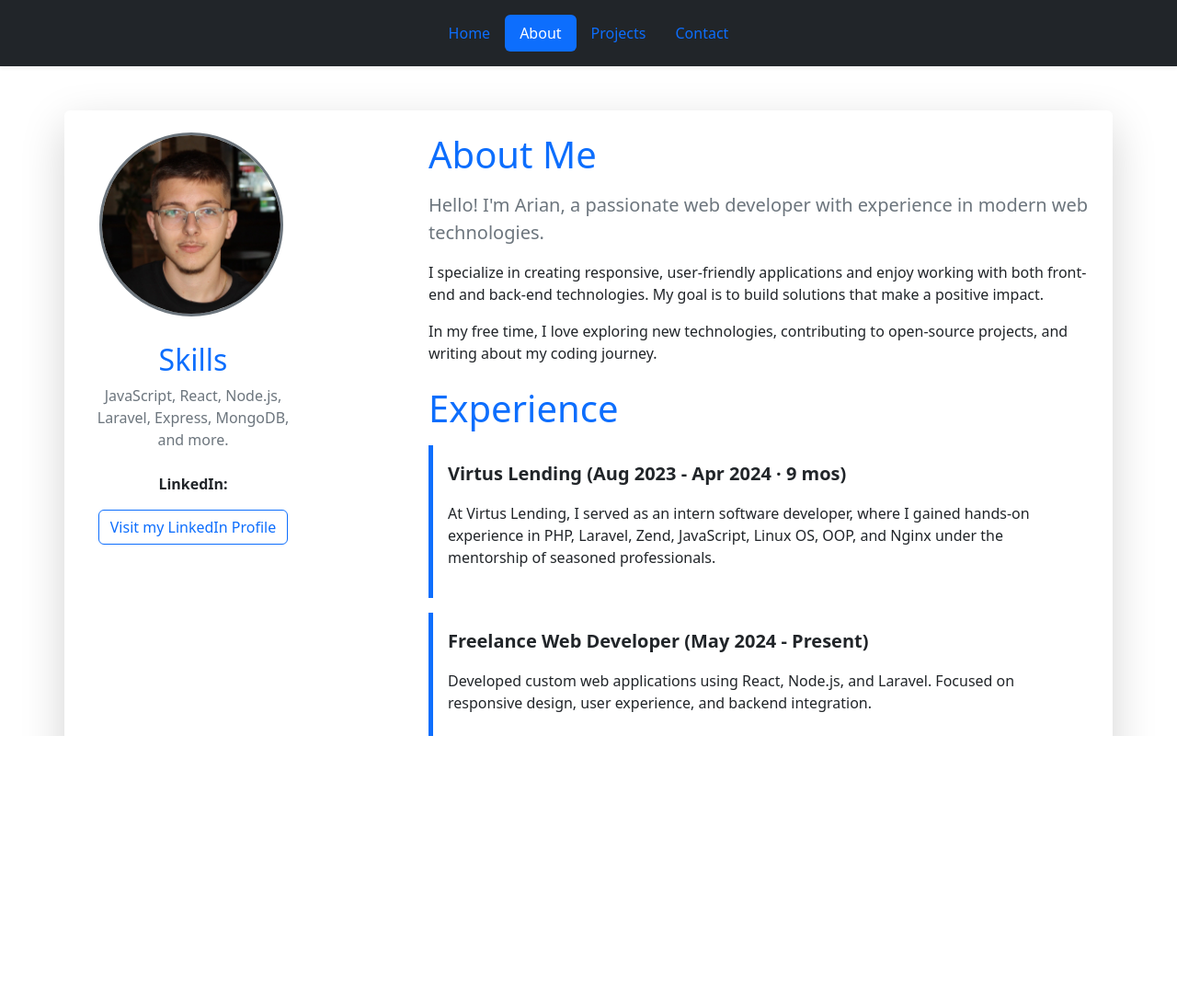
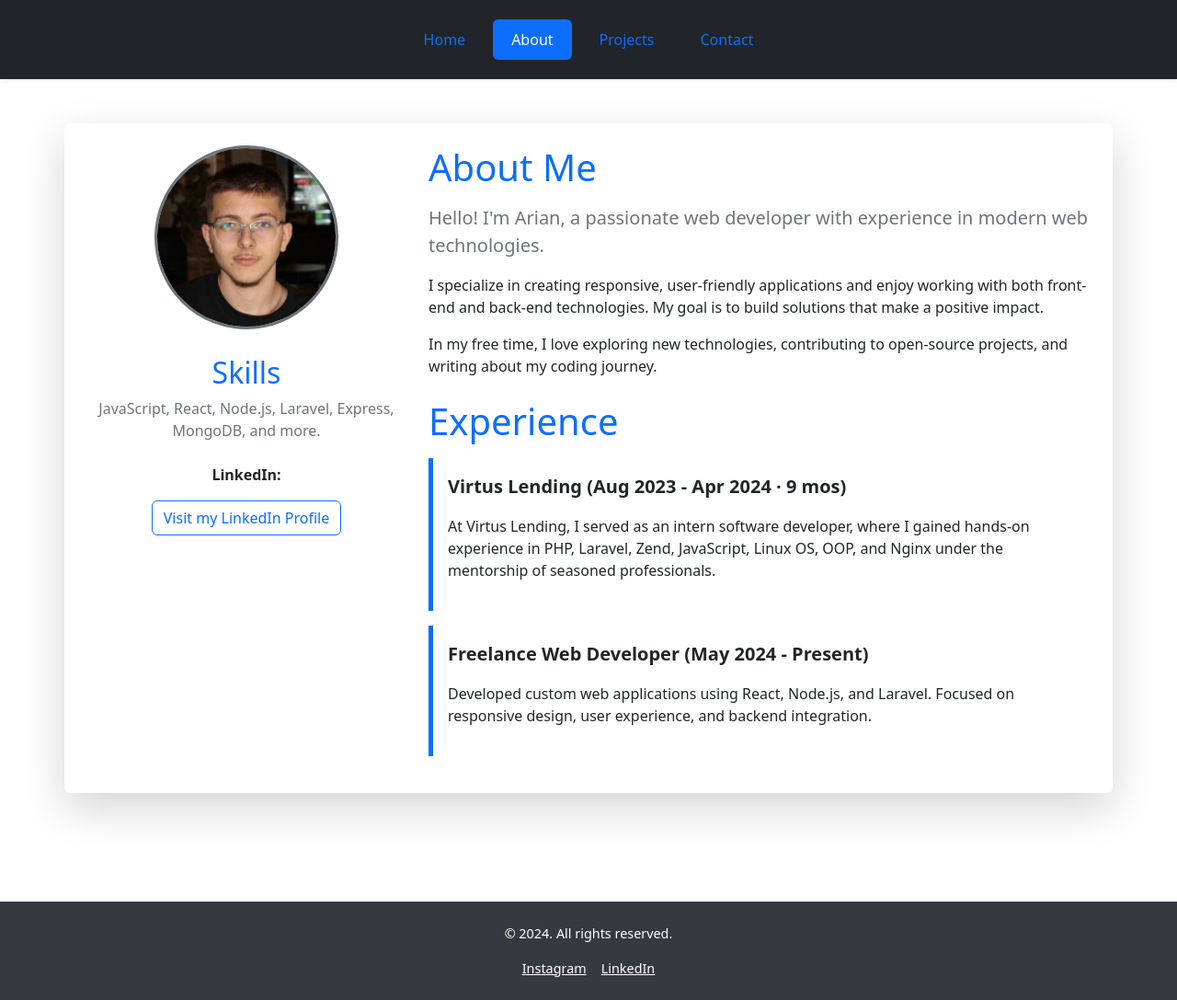
Before and after one commit to arianndrecaj/Arian-Portfolio, a React (Create React App) app in the folder frontend/: page /about in a window 1280 px wide. Shown: the whole page at 92% size. Before the commit the page ends 800 px from the top, so only its background shows below. Built offline with nearby package versions, Linux system fonts and the light colour scheme.

Commit message:
fixed home page

```diff
--- a/frontend/public/index.html
+++ b/frontend/public/index.html
@@ -3,7 +3,7 @@
   <head>
     <meta charset="utf-8" />
     <link rel="icon" href="%PUBLIC_URL%/favicon.ico" />
-    <meta name="viewport" content="width=device-width, initial-scale=1" />
+    <meta name="viewport" content="width=device-width, initial-scale=1.0" />
     <meta name="theme-color" content="#000000" />
     <meta
       name="description"
--- a/frontend/src/App.css
+++ b/frontend/src/App.css
@@ -1,58 +1,13 @@
-.App {
-  text-align: center;
+/* Prevent horizontal scrolling, but allow vertical scrolling */
+body {
+  overflow-x: hidden; /* Prevent horizontal scrolling */
+  overflow-y: auto; /* Allow vertical scrolling */
 }
-
-.App-logo {
-  height: 40vmin;
-  pointer-events: none;
-}
-
-@media (prefers-reduced-motion: no-preference) {
-  .App-logo {
-    animation: App-logo-spin infinite 20s linear;
-  }
-}
-
-.App-header {
-  background-color: #282c34;
-  min-height: 100vh;
-  display: flex;
-  flex-direction: column;
-  align-items: center;
-  justify-content: center;
-  font-size: calc(10px + 2vmin);
-  color: white;
-}
-
-.App-link {
-  color: #61dafb;
-}
-
-@keyframes App-logo-spin {
-  from {
-    transform: rotate(0deg);
-  }
-  to {
-    transform: rotate(360deg);
-  }
-}
-
-* {
-  box-sizing: border-box;
-  margin: 0;
-  padding: 0;
-}
-
-body {
-  overflow-y: hidden; /* Prevent vertical scrollbar */
-}
-
 
 /* Ensure the body and html take the full height */
 html, body {
   height: 100%;
   margin: 0;
-  overflow-x: hidden; /* Prevent horizontal scrolling */
 }
 
 /* Wrapper for main content and footer */
@@ -60,6 +15,7 @@ html, body {
   display: flex;
   flex-direction: column;
   min-height: 100vh;
+  overflow-x: hidden; /* Keep horizontal scrolling disabled */
 }
 
 /* Footer styling */
@@ -70,15 +26,36 @@ html, body {
   font-size: 0.9rem;
   color: #6c757d;
   margin-top: 70px;
-  /* No need for margin-top here since flexbox handles the positioning */
 }
 
 /* App.css */
 
+.profile-img-container {
+  display: flex;
+  justify-content: center; /* Center horizontally */
+  align-items: center; /* Center vertically */
+  margin-bottom: 1rem; /* Optional: Adjust margin as needed */
+}
+
 .profile-img {
-  width: 300px; /* Adjust width as needed */
-  max-width: 100%; /* Ensures it stays responsive */
-  margin-right: 120px;
+  width: 200px; /* Default size */
+  height: 200px; /* Default size */
+  object-fit: cover; /* Ensure the image maintains its aspect ratio */
+  border-radius: 50%; /* Make it circular */
+}
+@media (max-width: 768px) {
+  /* Adjust the profile image size */
+  .profile-img {
+    width: 150px; /* Adjust size for phone view */
+    height: 150px; /* Adjust size for phone view */
+  }
+
+  /* Ensure the profile image container is centered on mobile */
+  .profile-img-container {
+    flex-direction: column; /* Align vertically if necessary */
+    justify-content: center; /* Center horizontally */
+    align-items: center; /* Center vertically */
+  }
 }
 
 .card:hover {
@@ -109,3 +86,51 @@ main {
   color: white;
   margin: 0 10px;
 }
+
+/* Mobile view: Allow scrolling on smaller screens */
+@media (max-width: 768px) {
+  /* Adjust styles for smaller screens */
+  .container {
+    padding: 1rem;
+  }
+
+  .profile-img {
+    max-width: 150px;
+    height: 150px;
+  }
+
+  /* Ensure mobile screen doesn't block scrolling */
+  html, body {
+    overflow-y: auto; /* Allow scrolling */
+  }
+}
+
+/* Make the header fixed to the top */
+
+/* Ensure nav items stay in a row on all screen sizes */
+.header .nav {
+  display: flex;
+  justify-content: center; /* Center the nav items */
+  flex-wrap: wrap; /* Allow wrapping when necessary */
+}
+
+.header .nav-item {
+  margin: 5px; /* Add some spacing between nav items */
+}
+
+.header .nav-link {
+  padding: 10px 20px; /* Adjust padding for better spacing */
+  font-size: 1rem; /* Adjust font size for better readability */
+}
+
+/* Adjust for small screens */
+@media (max-width: 768px) {
+  .header .nav {
+    justify-content: space-evenly; /* Space items evenly for small screens */
+    padding: 10px 0; /* Add some padding for better spacing */
+  }
+
+  .header .nav-link {
+    font-size: 0.9rem; /* Adjust font size for mobile */
+  }
+}
--- a/frontend/src/components/Footer.js
+++ b/frontend/src/components/Footer.js
@@ -4,11 +4,10 @@ import '../App.css';
 function Footer() {
   return (
     <footer className="footer">
-      <p>&copy; 2024 Your Company. All rights reserved.</p>
+      <p>&copy; 2024. All rights reserved.</p>
       <div>
-        <a href="https://facebook.com" className="text-white mx-2">Facebook</a>
-        <a href="https://twitter.com" className="text-white mx-2">Twitter</a>
-        <a href="https://linkedin.com" className="text-white mx-2">LinkedIn</a>
+        <a href="https://www.instagram.com/ariansweb/" className="text-white mx-2">Instagram</a>
+        <a href="https://www.linkedin.com/in/arian-ndrecaj-163371235/?trk=opento_sprofile_details" className="text-white mx-2">LinkedIn</a>
       </div>
     </footer>
   );
--- a/frontend/src/components/Header.js
+++ b/frontend/src/components/Header.js
@@ -5,7 +5,7 @@ function Header() {
     const location = useLocation(); // Get the current location (route)
 
     return (
-        <div className="bg-dark text-white shadow-sm">
+        <div className="header bg-dark text-white shadow-sm">
             <div className="container py-3">
                 <div className="d-flex justify-content-center">
                     <ul className="nav nav-pills">
--- a/frontend/src/pages/About.js
+++ b/frontend/src/pages/About.js
@@ -7,19 +7,19 @@ function About() {
     <div className="container my-5 p-4 rounded shadow-lg bg-white">
       <div className="row">
         {/* Profile Image Column */}
-        <div className="col-md-4 text-center">
+        <div className="col-12 col-md-4 text-center mb-4 mb-md-0">
           <img
             src={`${process.env.PUBLIC_URL}/arian.jpeg`}
             alt="Profile"
             className="img-fluid rounded-circle profile-img mb-4 border border-3 border-secondary"
-            style={{ width: "200px", height: "200px", objectFit: "cover" }}
+            style={{ maxWidth: "200px", height: "auto", objectFit: "cover" }}
           />
           {/* Skills Section */}
-          <div className="mt-1 col-md-8">
+          <div className="mt-1">
             <h2 className="text-primary">Skills</h2>
             <p className="text-secondary">JavaScript, React, Node.js, Laravel, Express, MongoDB, and more.</p>
           </div>
-          <div className="mt-4 col-md-8">
+          <div className="mt-4">
             <p><strong>LinkedIn:</strong></p>
             <a
               href="https://www.linkedin.com/in/arian-ndrecaj-163371235/?trk=opento_sprofile_details"
@@ -33,7 +33,7 @@ function About() {
         </div>
 
         {/* About Me and Experience Section */}
-        <div className="col-md-8">
+        <div className="col-12 col-md-8">
           {/* About Me Section */}
           <div className="mb-4">
             <h1 className="mb-3 text-primary">About Me</h1>
@@ -64,8 +64,6 @@ function About() {
               </p>
             </div>
           </div>
-
-
         </div>
       </div>
     </div>
--- a/frontend/src/pages/Home.js
+++ b/frontend/src/pages/Home.js
@@ -5,19 +5,19 @@ function Home() {
     <div>
       {/* Hero Section */}
       <section className="hero text-center py-5" style={{ backgroundColor: '#ffffff' }}>
-        <h1 className="display-3 mb-3" style={{ fontSize: '2.5rem' }}>Welcome to My Portfolio</h1>
-        <p className="lead" style={{ color: '#6c757d' }}>Hi, I'm Arian, a passionate web developer.</p>
+        <h1 className="display-4 mb-3">Welcome to My Portfolio</h1>
+        <p className="lead text-muted">Hi, I'm Arian, a passionate web developer.</p>
         <a href="/about" className="btn btn-primary mt-3">Discover More</a>
       </section>
 
       {/* My Skills Section */}
       <section className="skills text-center py-5">
         <h2>Skills & Expertise</h2>
-        <p className="text-muted">I specialize in wen development, creating sleek and functional web interfaces.</p>
+        <p className="text-muted">I specialize in web development, creating sleek and functional web interfaces.</p>
         <ul className="list-inline">
+          <li className="list-inline-item"><strong>Laravel</strong></li>
           <li className="list-inline-item"><strong>React</strong></li>
           <li className="list-inline-item"><strong>Node.js</strong></li>
-          <li className="list-inline-item"><strong>Laravel</strong></li>
         </ul>
       </section>
 
```
